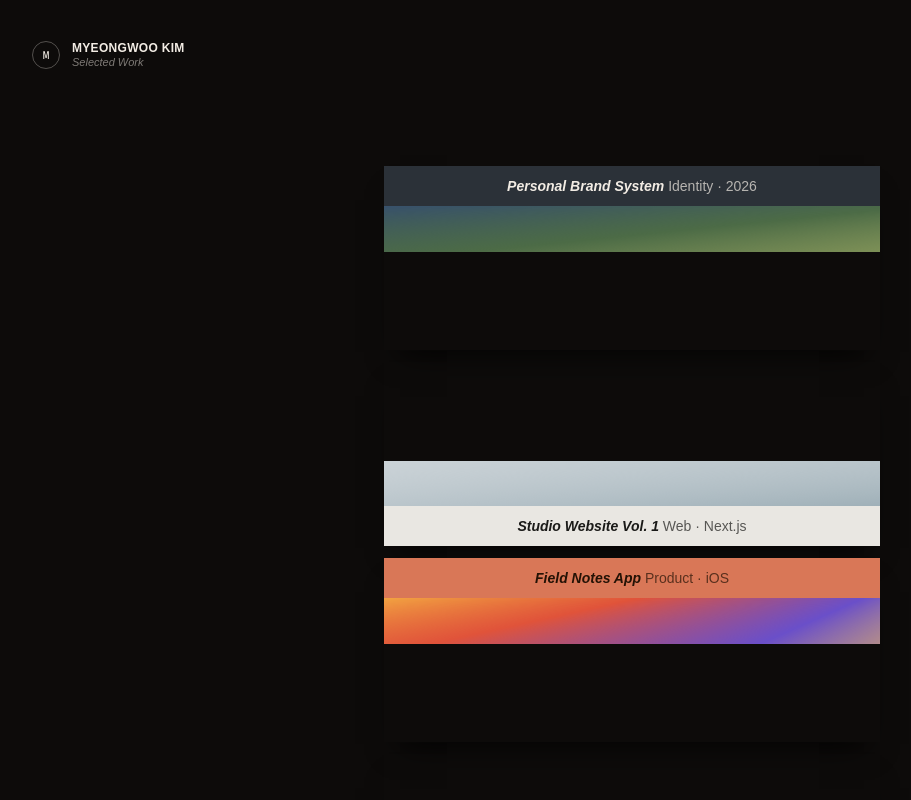
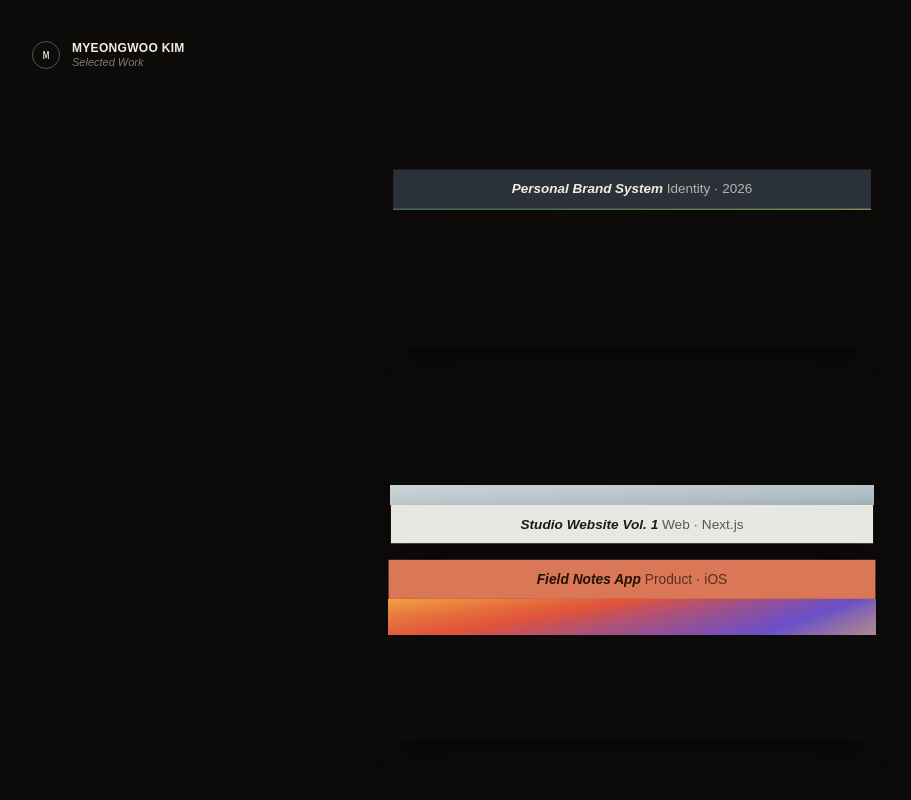
Before and after one commit to REALITYISNEVERWHATITSEEMS/rinwis_web, a Next.js app: page / in a window 1280 px wide. Shown: the top 800 px of the page, without its empty margins (8-919 px from the left). Built offline with nearby package versions, Linux system fonts and the light colour scheme.

Commit message:
Add scroll-driven tilt interaction, cards fold away like iOS app switcher

```diff
--- a/src/app/page.tsx
+++ b/src/app/page.tsx
@@ -1,3 +1,7 @@
+"use client";
+
+import { useEffect, useRef, useState } from "react";
+
 type Project = {
   title: string;
   subtitle: string;
@@ -65,6 +69,9 @@ const projects: Project[] = [
   },
 ];
 
+const BASE_TILT = 62;
+const MAX_EXTRA_TILT = 24;
+
 function Bar({ project }: { project: Project }) {
   return (
     <div
@@ -79,14 +86,23 @@ function Bar({ project }: { project: Project }) {
   );
 }
 
-function Art({ project, flip }: { project: Project; flip: boolean }) {
+function Art({
+  project,
+  flip,
+  extraTilt,
+}: {
+  project: Project;
+  flip: boolean;
+  extraTilt: number;
+}) {
+  const angle = Math.min(BASE_TILT + extraTilt, 85);
   return (
     <div style={{ perspective: "420px" }}>
       <div
         className="h-32 sm:h-36"
         style={{
           background: project.art,
-          transform: `rotateX(${flip ? "-" : ""}68deg)`,
+          transform: `rotateX(${flip ? "-" : ""}${angle}deg)`,
           transformOrigin: flip ? "bottom" : "top",
         }}
       />
@@ -94,26 +110,82 @@ function Art({ project, flip }: { project: Project; flip: boolean }) {
   );
 }
 
-function Item({ project, index }: { project: Project; index: number }) {
+function Item({
+  project,
+  index,
+  progress,
+  setRef,
+}: {
+  project: Project;
+  index: number;
+  progress: number;
+  setRef: (el: HTMLDivElement | null) => void;
+}) {
   const artAbove = index % 2 === 1;
+  const extraTilt = progress * MAX_EXTRA_TILT;
+  const scale = 1 - progress * 0.05;
+
   return (
-    <div className="overflow-hidden shadow-[0_18px_30px_-16px_rgba(0,0,0,0.8)]">
+    <div
+      ref={setRef}
+      className="overflow-hidden shadow-[0_18px_30px_-16px_rgba(0,0,0,0.8)] transition-transform duration-150 ease-out"
+      style={{ transform: `scale(${scale})` }}
+    >
       {artAbove ? (
         <>
-          <Art project={project} flip />
+          <Art project={project} flip extraTilt={extraTilt} />
           <Bar project={project} />
         </>
       ) : (
         <>
           <Bar project={project} />
-          <Art project={project} flip={false} />
+          <Art project={project} flip={false} extraTilt={extraTilt} />
         </>
       )}
     </div>
   );
 }
 
+function useScrollTilt(count: number) {
+  const itemRefs = useRef<(HTMLDivElement | null)[]>([]);
+  const [progress, setProgress] = useState<number[]>(() => Array(count).fill(0));
+  const frameRef = useRef<number | null>(null);
+
+  useEffect(() => {
+    const measure = () => {
+      frameRef.current = null;
+      const vh = window.innerHeight;
+      const next = itemRefs.current.map((el) => {
+        if (!el) return 0;
+        const rect = el.getBoundingClientRect();
+        const center = rect.top + rect.height / 2;
+        const raw = (vh * 0.55 - center) / (vh * 0.55);
+        return Math.min(1, Math.max(0, raw));
+      });
+      setProgress(next);
+    };
+
+    const onScroll = () => {
+      if (frameRef.current !== null) return;
+      frameRef.current = requestAnimationFrame(measure);
+    };
+
+    measure();
+    window.addEventListener("scroll", onScroll, { passive: true });
+    window.addEventListener("resize", onScroll);
+    return () => {
+      window.removeEventListener("scroll", onScroll);
+      window.removeEventListener("resize", onScroll);
+      if (frameRef.current !== null) cancelAnimationFrame(frameRef.current);
+    };
+  }, [count]);
+
+  return { itemRefs, progress };
+}
+
 export default function Home() {
+  const { itemRefs, progress } = useScrollTilt(projects.length);
+
   return (
     <div className="min-h-screen bg-[#0d0b0a] text-[#f2ece4]">
       <header className="flex items-center gap-3 px-6 pt-10 sm:px-10">
@@ -129,7 +201,15 @@ export default function Home() {
       <main className="mx-auto max-w-xl px-6 py-16 sm:px-10 sm:py-24">
         <div className="space-y-3">
           {projects.map((project, i) => (
-            <Item key={project.title} project={project} index={i} />
+            <Item
+              key={project.title}
+              project={project}
+              index={i}
+              progress={progress[i] ?? 0}
+              setRef={(el) => {
+                itemRefs.current[i] = el;
+              }}
+            />
           ))}
         </div>
       </main>
```
